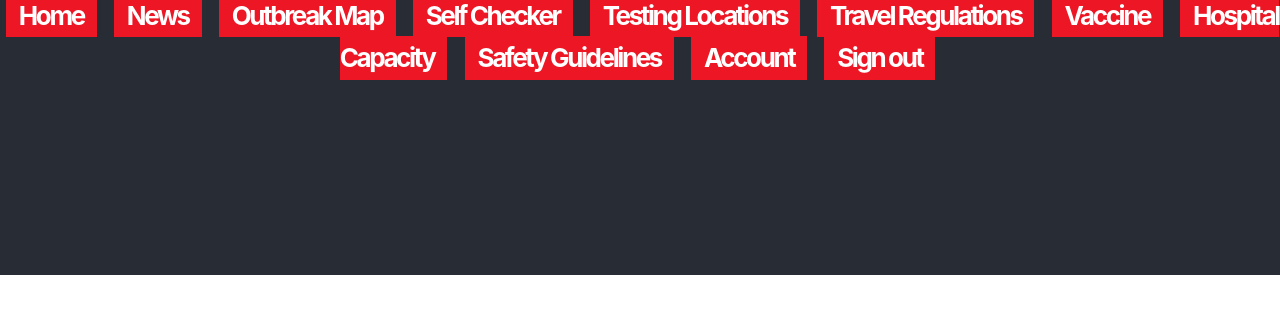
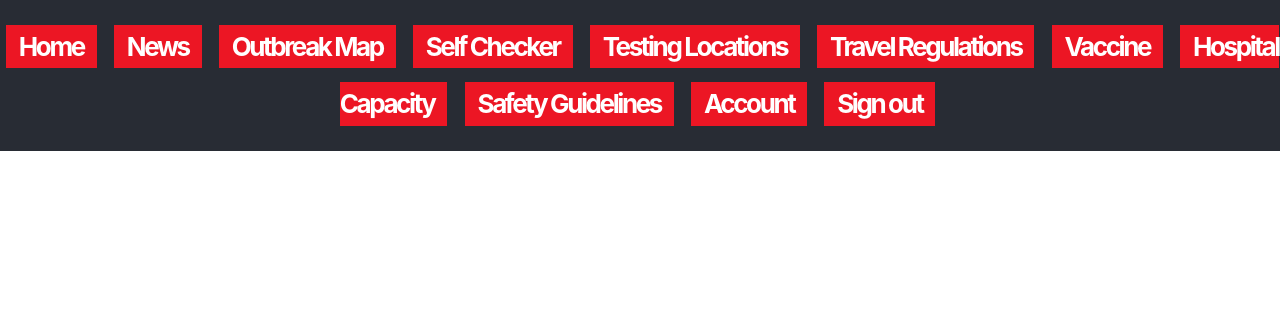
Before and after one commit to irfanShaikh4421/COVIDASH, a React (Create React App) app in the folder client/: page / in a window 1280 px wide. Shown: the top 314 px of the page. Built offline with nearby package versions, Linux system fonts and the light colour scheme; no server answers; sample sign-in values are in the browser's storage.

Commit message:
incredibly minor, and mostly meaningless frontend UI stuff

```diff
--- a/client/src/App.css
+++ b/client/src/App.css
@@ -15,8 +15,8 @@
 
 .App-header {
     background-color: #282c34;
-    min-height: 275px;
     align-items: center;
+    padding-bottom:20px;
     justify-content: center;
     font-size: calc(10px + 2vmin);
     color: white;
@@ -38,6 +38,7 @@
 button.marvel {
     border: none;
     line-height: initial;
+    cursor: pointer;
 }
 
 .marvel {
@@ -54,9 +55,10 @@ button.marvel {
     padding: 0.4rem 0.8rem;
     text-decoration: none !important;
     margin: 5px;
+    margin-top: 20px;
 }
 
-.marvel:hover {
+.navigation .marvel:hover {
     background-color: transparent;
     color: white;
     border: 2px solid white;
@@ -82,7 +84,7 @@ td {
 .subtitle {
     font-size: 15px;
     margin-bottom: 16px;
-    color: grey;
+    color: #767676;
 }
 
 .titleOfSubtitle {
--- a/client/src/App.js
+++ b/client/src/App.js
@@ -25,6 +25,7 @@ function App() {
             <Router>
                 <div className="App">
                     <header className="App-header">
+                        <br />
                         <Navigation />
                     </header>
 
--- a/client/src/components/Account.js
+++ b/client/src/components/Account.js
@@ -7,6 +7,8 @@ function Account() {
     return (
         <div className="Account">
             <p>Account</p>
+            <hr />
+
             <ChangePassword />
             <SignOutButton />
         </div>
--- a/client/src/components/CasesTracking.js
+++ b/client/src/components/CasesTracking.js
@@ -44,7 +44,7 @@ const Statistics = () => {
                     <p>loading...</p>
                 ) : (
                     <div>
-                        <h2
+                        <h1
                             className={
                                 region && region.continent && 'titleOfSubtitle'
                             }
@@ -52,9 +52,9 @@ const Statistics = () => {
                             {(region && region.country) ||
                                 (region && region.state) ||
                                 'World'}
-                        </h2>
+                        </h1>
                         {region && region.continent ? (
-                            <h3 className="subtitle">{region.continent}</h3>
+                            <h2 className="subtitle">{region.continent}</h2>
                         ) : null}
                         {region && region.population ? (
                             <p>
@@ -195,9 +195,7 @@ const Statistics = () => {
                                     <br /> <br />
                                 </div>
                             )}
-                            <Link className="tota11yLink" to="./sources">
-                                View Data Sources
-                            </Link>
+                            <a className="tota11yLink" href="https://disease.sh/">disease.sh</a>
                         </footer>
                     </div>
                 )}
--- a/client/src/components/HospitalBeds.js
+++ b/client/src/components/HospitalBeds.js
@@ -45,6 +45,7 @@ const HospitalBeds = () => {
 				{state}
 				{currentStateData.map((item, index) => (
 					<p key={index}>
+						<hr style={{width: '60%'}}/>
 						{index + 1}. {item.HOSPITAL_NAME}
 						<br />
 						Address: {item.HQ_ADDRESS}
```
